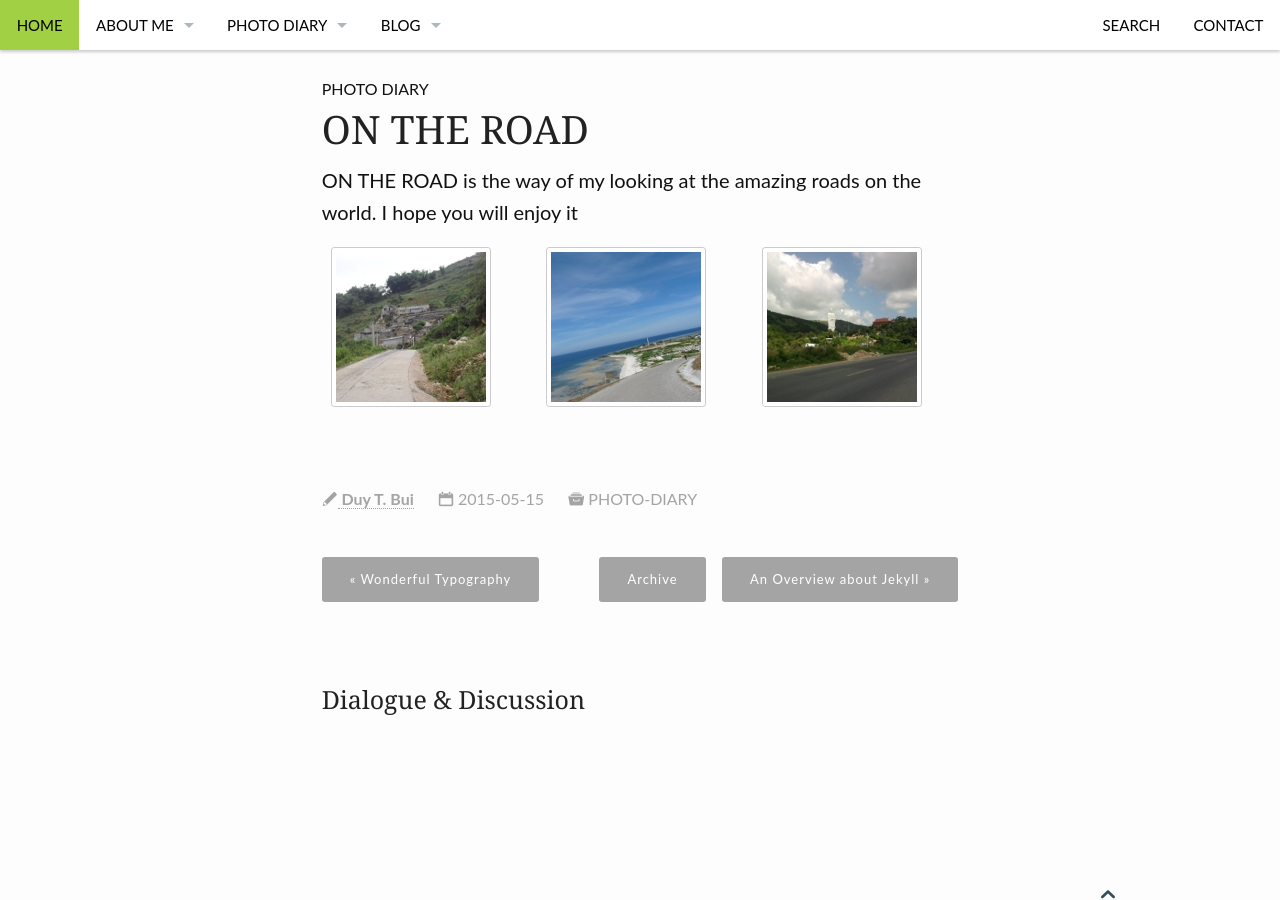
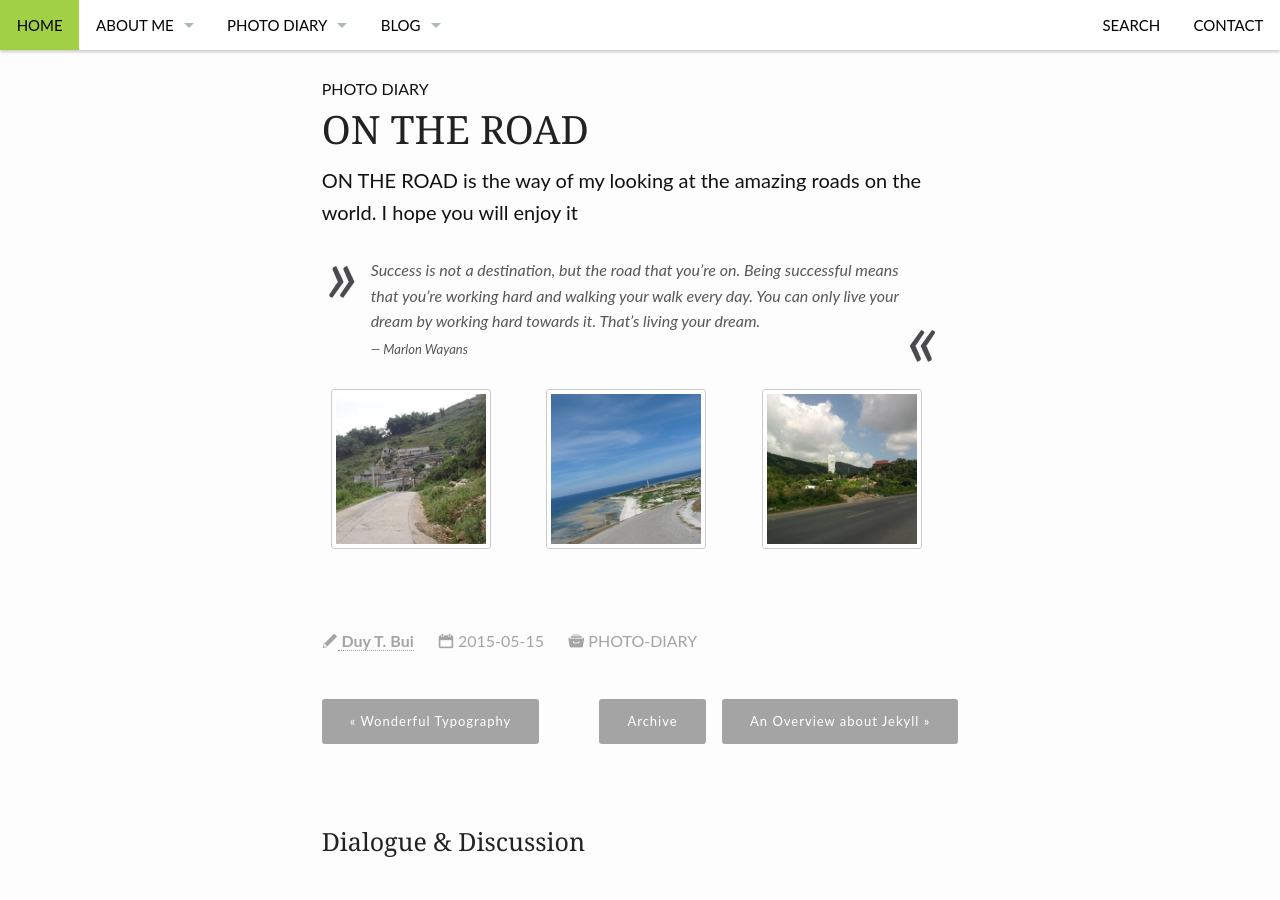
Before and after one commit to duybuidotvn/duybuidotvn.github.io, a Jekyll site: the page built from _posts/photo-diary/2015-05-15-on-the-road.md, in a window 1280 px wide and 900 px high, scrolled down 314 px. Built offline with Jekyll 4.4.1, drawn with Linux system fonts in a browser that asks for light colours; comment, search, counter and statistics services are not loaded.

Commit message:
040615-update-on-the-road

```diff
--- a/_posts/photo-diary/2015-05-15-on-the-road.md
+++ b/_posts/photo-diary/2015-05-15-on-the-road.md
@@ -10,6 +10,8 @@ header:
    image_fullwidth: "header-ontheroad.jpg"
 ---
 
+> Success is not a destination, but the road that you're on. Being successful means that you're working hard and walking your walk every day. You can only live your dream by working hard towards it. That's living your dream.
+<cite>Marlon Wayans</cite>
 
 <ul class="clearing-thumbs small-block-grid-3" data-clearing>
   <li><a href="https://download.unsplash.com/photo-1431866882364-e7d0880c5a01"><img  data-caption="Sapa's road" class="th" src="{{ site.url }}/images/thumbs-photo-diary/on-the-road/thumb-road1.jpg"></a></li>
```
